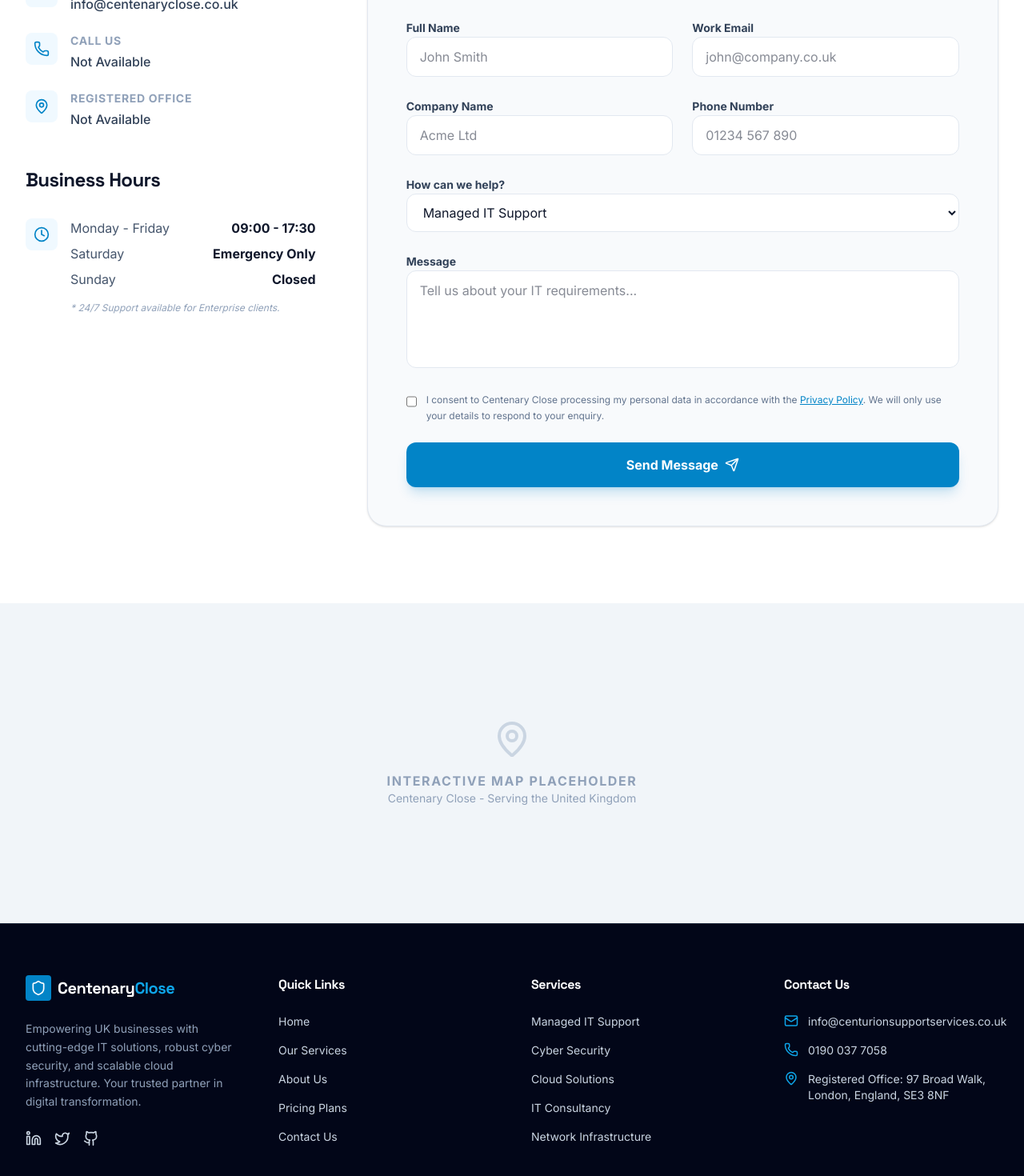
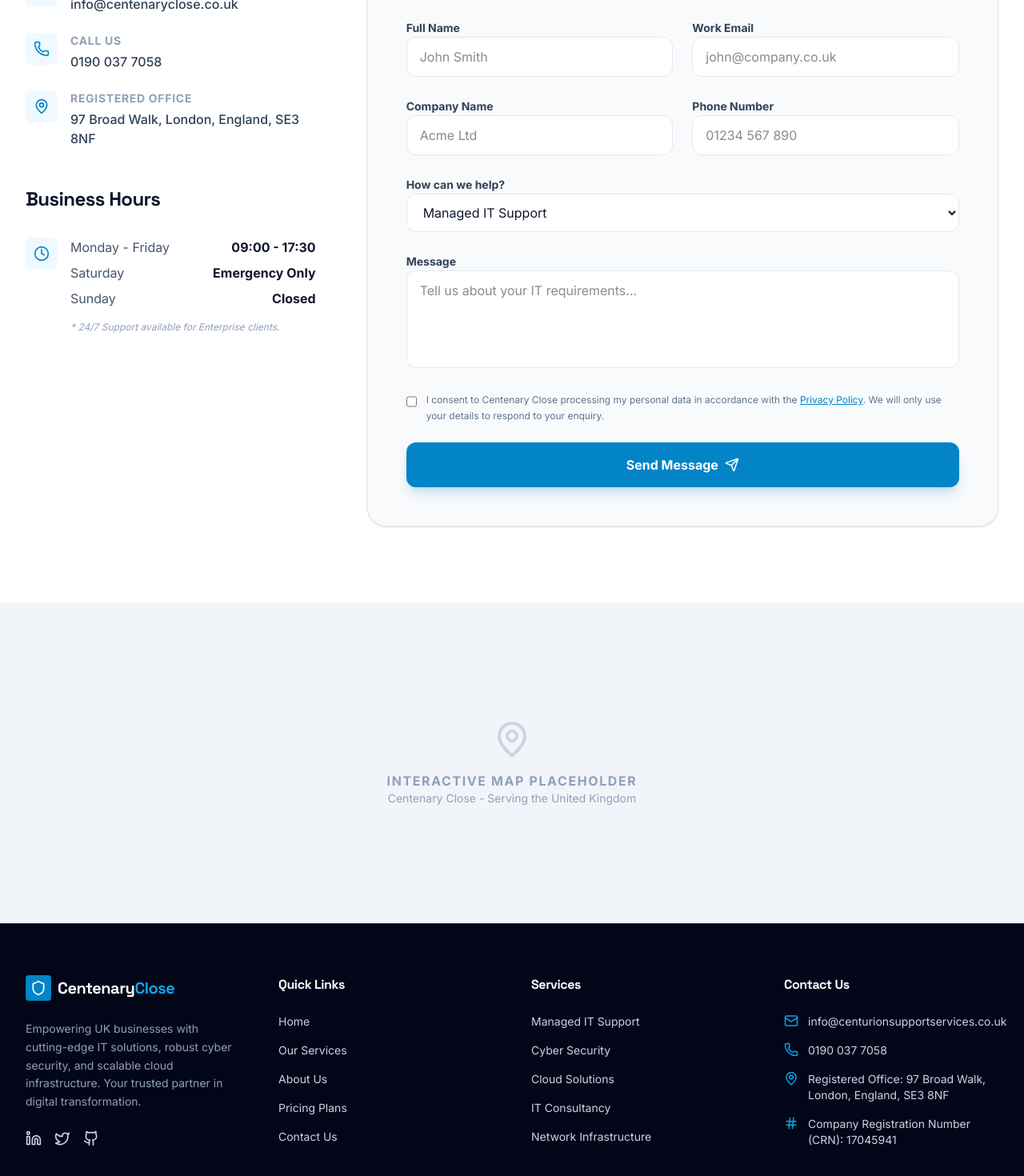
Before and after one commit to consultancy-outfit/100IT-SALESITES-001, a React (Vite) app: page /contact in a window 1280 px wide. Shown: the part 620-2090 px from the top of the page at 80% size. Built offline with nearby package versions, Linux system fonts and the light colour scheme.

Commit message:
sale site add crn number and change title

```diff
--- a/index.html
+++ b/index.html
@@ -3,7 +3,7 @@
   <head>
     <meta charset="UTF-8" />
     <meta name="viewport" content="width=device-width, initial-scale=1.0" />
-    <title>My Google AI Studio App</title>
+    <title>Centenary Close</title>
   </head>
   <body>
     <div id="root"></div>
--- a/src/components/Footer.tsx
+++ b/src/components/Footer.tsx
@@ -1,5 +1,5 @@
 import { Link } from 'react-router-dom';
-import { Shield, Mail, Phone, MapPin, Linkedin, Twitter, Github } from 'lucide-react';
+import { Shield, Mail, Phone, MapPin, Linkedin, Twitter, Github, Hash } from 'lucide-react';
 
 export default function Footer() {
   const currentYear = new Date().getFullYear();
@@ -68,6 +68,10 @@
                 <MapPin size={18} className="text-brand-500 shrink-0" />
                 <span>Registered Office: 97 Broad Walk, London, England, SE3 8NF</span>
               </li>
+              <li className="flex items-start gap-3">
+                <Hash size={18} className="text-brand-500 shrink-0" />
+                <span>Company Registration Number (CRN): 17045941</span>
+              </li>
             </ul>
           </div>
         </div>
--- a/src/pages/Contact.tsx
+++ b/src/pages/Contact.tsx
@@ -55,7 +55,7 @@
                     </div>
                     <div>
                       <div className="text-sm font-bold text-slate-400 uppercase tracking-wider mb-1">Call Us</div>
-                      <div className="text-slate-700 font-medium">Not Available</div>
+                      <div className="text-slate-700 font-medium">0190 037 7058</div>
                     </div>
                   </div>
                   <div className="flex items-start gap-4">
@@ -64,7 +64,7 @@
                     </div>
                     <div>
                       <div className="text-sm font-bold text-slate-400 uppercase tracking-wider mb-1">Registered Office</div>
-                      <div className="text-slate-700 font-medium">Not Available</div>
+                      <div className="text-slate-700 font-medium">97 Broad Walk, London, England, SE3 8NF</div>
                     </div>
                   </div>
                 </div>
```
